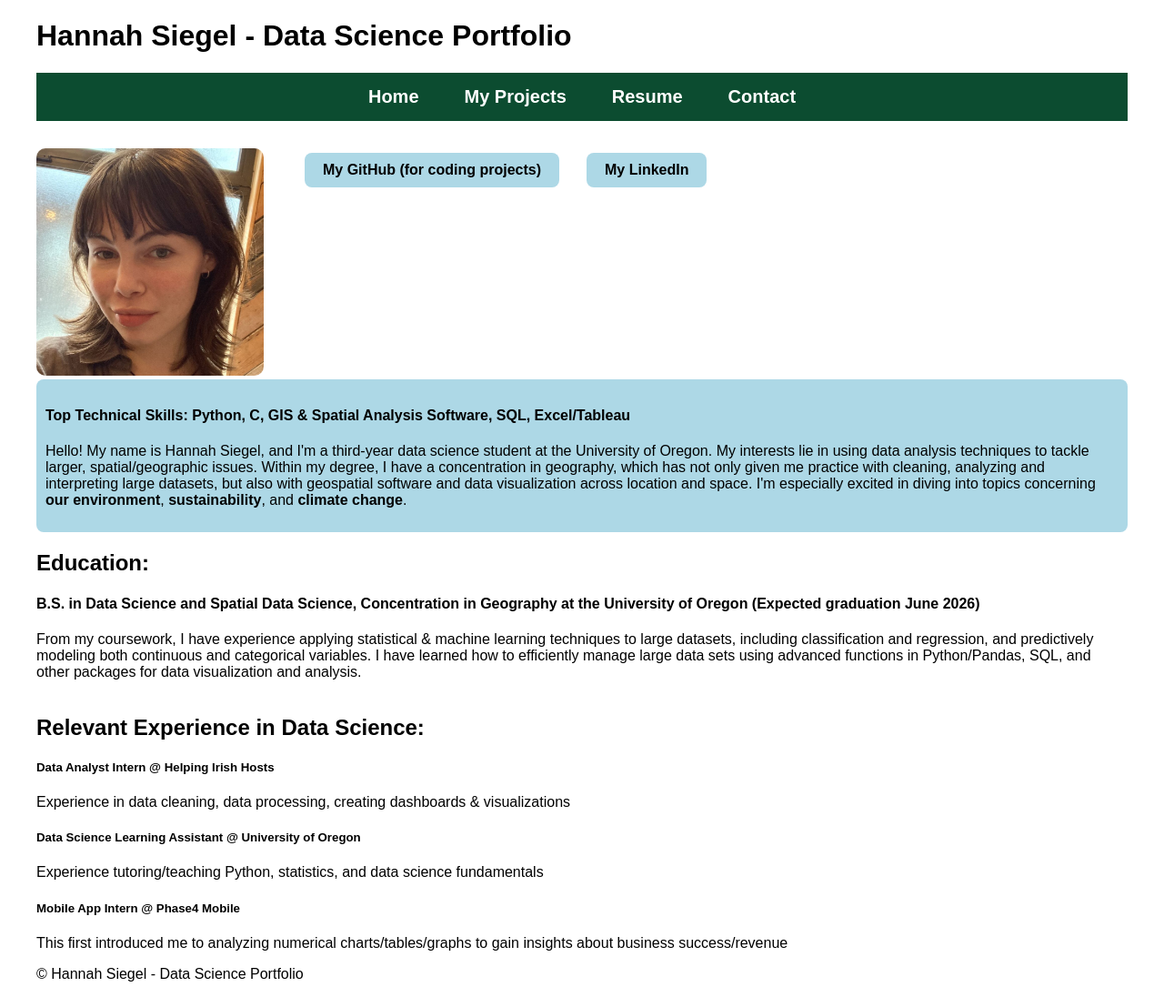
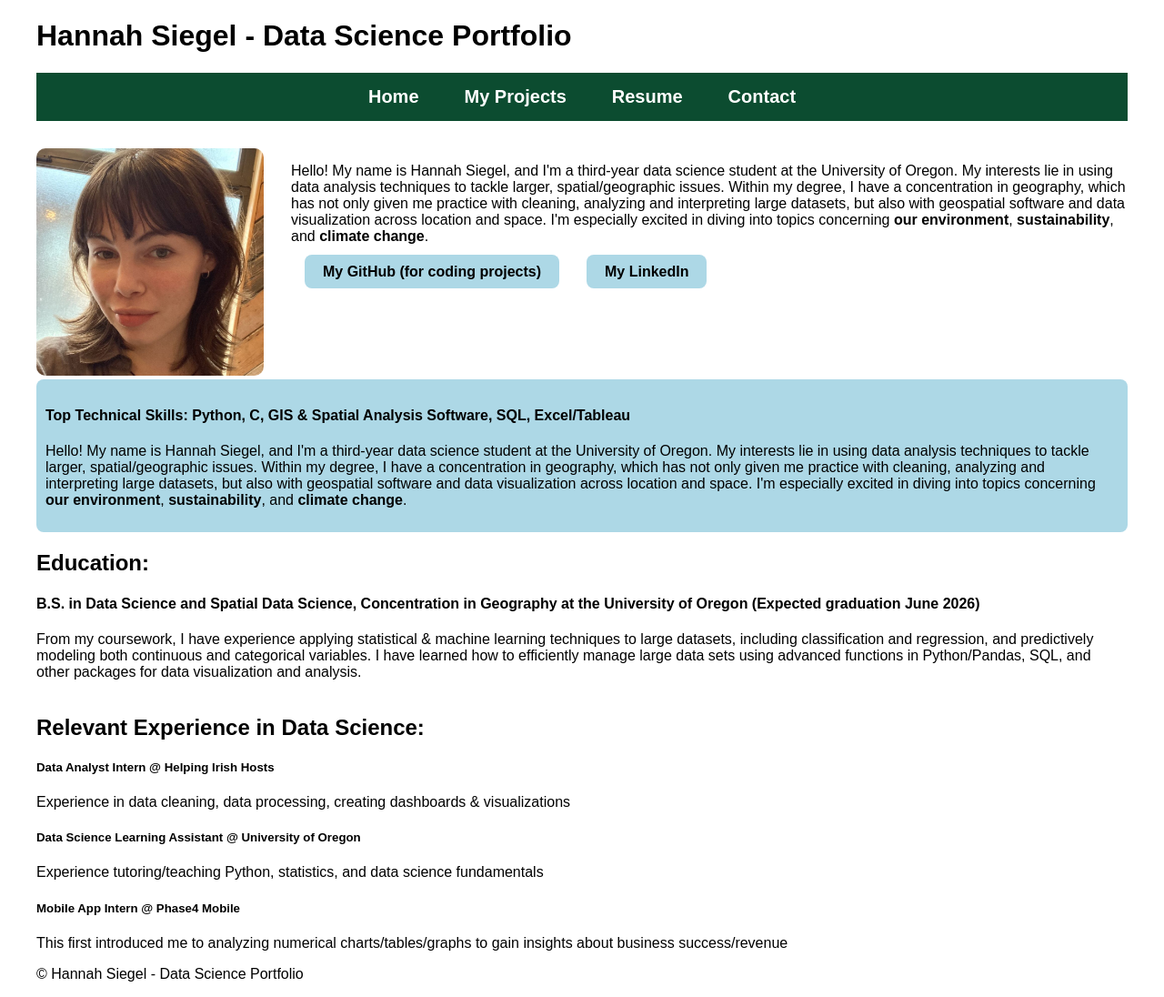
Before and after one commit to siegelhannah/portfolio, a Jekyll site: the page built from index.md, in a window 1280 px wide and 1096 px high. Shown: the whole window at 91% size. Built offline with Jekyll 4.4.1, drawn with Linux system fonts in a browser that asks for light colours.

Commit message:
Update default.html

```diff
--- a/_layouts/default.html
+++ b/_layouts/default.html
@@ -8,6 +8,56 @@
     /* Add hover effect for links */
     a:hover {
       text-decoration: underline;
+    }
+
+    /* Home Page Header Styling */
+    .home-header {
+      display: flex;
+      align-items: flex-start; /* Align items to the top */
+      justify-content: flex-start; /* Left-align the items */
+      margin-top: 30px; /* Adjust the top margin */
+    }
+
+    .headshot {
+      margin-right: 30px; /* Space between the profile image and the text */
+    }
+
+    .headshot img {
+      width: 250px; /* Set the width */
+      height: 250px; /* Set the height to make it square */
+      border-radius: 10px; /* Optional: give a slight rounded corner to the headshot */
+      object-fit: cover; /* Ensure the image fits well within the square */
+    }
+
+    .text-and-links {
+      display: flex;
+      flex-direction: column; /* Stack the text and links vertically */
+      justify-content: flex-start; /* Align the content to the top */
+    }
+
+    .links ul {
+      list-style: none; /* Remove bullet points */
+      padding: 0;
+      display: flex; /* Align links in a row */
+      justify-content: start; /* Left-align the links */
+      margin: 0;
+    }
+
+    .links ul li {
+      margin: 5px 15px; /* Add space between the links */
+    }
+
+    .links ul li a {
+      color: #000; /* Black text for links */
+      text-decoration: none; /* Remove underline */
+      font-weight: bold;
+      padding: 10px 20px;
+      border-radius: 8px;
+      background-color: #add8e6; /* Light blue background */
+    }
+
+    .links ul li a:hover {
+      text-decoration: underline; /* Underline on hover */
     }
   </style>
 </head>
@@ -29,19 +79,26 @@
         <div class="headshot">
           <img src="{{ '/assets/Github_headshot.jpg' | relative_url }}" alt="Headshot">
         </div>
+        <div class="text-and-links">
+          <!-- Text block to the right of the headshot -->
+          <p>
+            Hello! My name is Hannah Siegel, and I'm a third-year data science student at the University of Oregon. My interests lie in using data analysis techniques to tackle larger, spatial/geographic issues. Within my degree, I have a concentration in geography, which has not only given me practice with cleaning, analyzing and interpreting large datasets, but also with geospatial software and data visualization across location and space. I'm especially excited in diving into topics concerning <strong>our environment</strong>, <strong>sustainability</strong>, and <strong>climate change</strong>.
+          </p>
+          <!-- Links below the text block -->
           <div class="links">
-          <ul style="list-style-type: none; padding-left: 0;">
+            <ul>
               <li>
-              <a href="https://github.com/siegelhannah" target="_blank" style="display: inline-block; background-color: #add8e6; padding: 10px 20px; border-radius: 8px; color: #000;">
+                <a href="https://github.com/siegelhannah" target="_blank">
                   My GitHub (for coding projects)
                 </a>
               </li>
               <li>
-              <a href="https://www.linkedin.com/in/hannah-siegel-219162234/" target="_blank" style="display: inline-block; background-color: #add8e6; padding: 10px 20px; border-radius: 8px; color: #000;">
+                <a href="https://www.linkedin.com/in/hannah-siegel-219162234/" target="_blank">
                   My LinkedIn
                 </a>
               </li>
             </ul>
+          </div>
         </div>
       </div>
     {% endif %}
```
Lines whose indentation alone changed are shown as unchanged.
